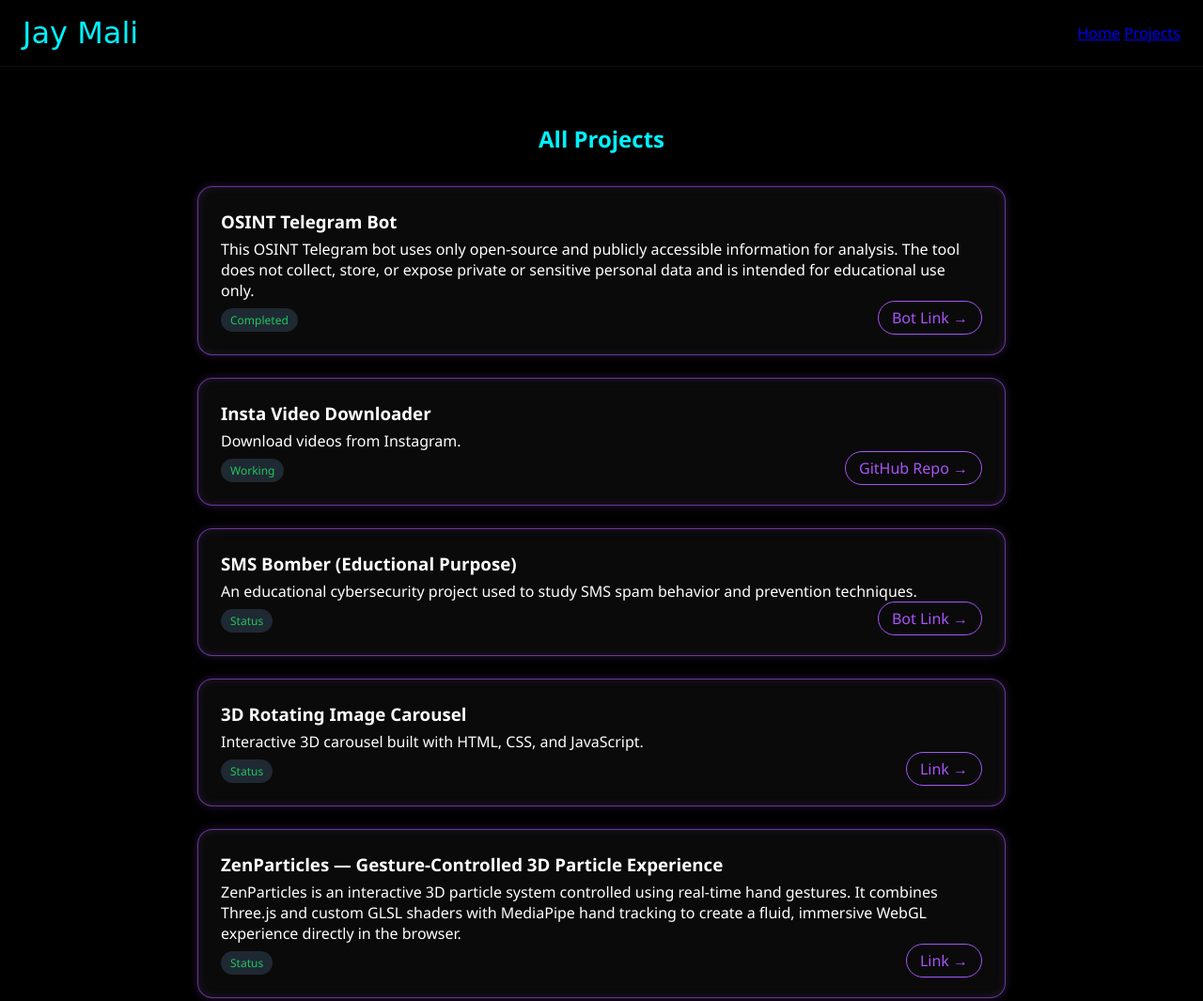
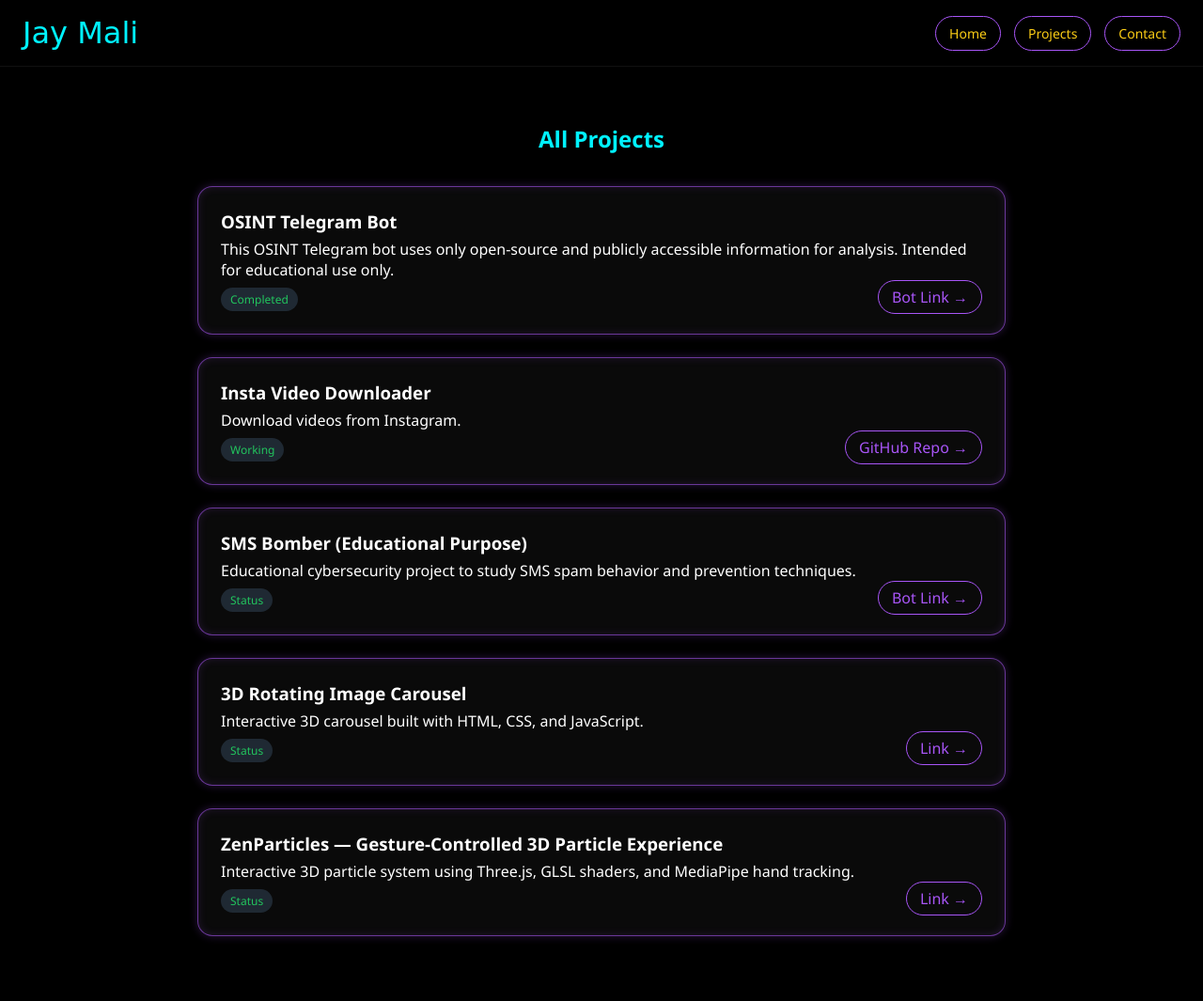
Before and after one commit to masterjay2911/jay-portfolio, a plain HTML site: page projects.html in a window 1280 px wide. Shown: the top 1065 px of the page at 94% size. Drawn offline with Linux system fonts and the light colour scheme.

Commit message:
projects.html

```diff
--- a/projects.html
+++ b/projects.html
@@ -11,26 +11,46 @@
 
 <body>
 
+<!-- HEADER -->
 <header>
   <div class="logo">Jay Mali</div>
-  <div class="top-btns">
+
+  <!-- Desktop Nav -->
+  <nav class="top-nav">
     <a href="index.html">Home</a>
     <a href="projects.html">Projects</a>
+    <a href="#contact">Contact</a>
+  </nav>
+
+  <!-- Hamburger (Mobile) -->
+  <div class="hamburger" id="hamburger">
+    <span></span>
+    <span></span>
+    <span></span>
   </div>
 </header>
 
+<!-- Mobile Menu -->
+<nav class="mobile-menu" id="mobileMenu">
+  <a href="index.html">Home</a>
+  <a href="projects.html">Projects</a>
+  <a href="#contact">Contact</a>
+</nav>
+
+<!-- PROJECTS -->
 <section>
   <h2>All Projects</h2>
 
   <div class="glass project">
     <h3>OSINT Telegram Bot</h3>
-    <p><p>
-This OSINT Telegram bot uses only open-source and publicly accessible information for analysis.
-The tool does not collect, store, or expose private or sensitive personal data and is intended for educational use only.
-</p>
+    <p>
+      This OSINT Telegram bot uses only open-source and publicly accessible
+      information for analysis. Intended for educational use only.
     </p>
     <span class="badge">Completed</span>
-    <a class="link-btn" href="https://t.me/Anka_info_bot">Bot Link →</a>
+    <a class="link-btn" href="https://t.me/Anka_info_bot" target="_blank" rel="noopener">
+      Bot Link →
+    </a>
   </div>
 
   <div class="glass project">
@@ -39,47 +59,58 @@ The tool does not collect, store, or expose private or sensitive personal data a
     <span class="badge">Working</span>
     <a class="link-btn" href="#">GitHub Repo →</a>
   </div>
+
   <div class="glass project">
-    <h3>SMS Bomber (Eductional Purpose)</h3>
-
+    <h3>SMS Bomber (Educational Purpose)</h3>
     <p>
-        An educational cybersecurity project used to study SMS spam behavior and prevention techniques.
+      Educational cybersecurity project to study SMS spam behavior and
+      prevention techniques.
     </p>
-
     <span class="badge">Status</span>
-
     <a class="link-btn" href="#" target="_blank" rel="noopener">
       Bot Link →
     </a>
   </div>
+
   <div class="glass project">
     <h3>3D Rotating Image Carousel</h3>
-
     <p>
       Interactive 3D carousel built with HTML, CSS, and JavaScript.
     </p>
-
     <span class="badge">Status</span>
-
     <a class="link-btn" href="https://jaymali-3d.netlify.app/" target="_blank" rel="noopener">
       Link →
     </a>
   </div>
+
   <div class="glass project">
     <h3>ZenParticles — Gesture-Controlled 3D Particle Experience</h3>
-
     <p>
-        ZenParticles is an interactive 3D particle system controlled using real-time hand gestures. It combines Three.js and custom GLSL shaders with MediaPipe hand tracking to create a fluid, immersive WebGL experience directly in the browser.
+      Interactive 3D particle system using Three.js, GLSL shaders,
+      and MediaPipe hand tracking.
     </p>
-
     <span class="badge">Status</span>
-
     <a class="link-btn" href="https://zenparticles-jaymali.vercel.app/" target="_blank" rel="noopener">
       Link →
     </a>
   </div>
+</section>
 
-</section>
+<!-- HAMBURGER SCRIPT -->
+<script>
+  const hamburger = document.getElementById("hamburger");
+  const mobileMenu = document.getElementById("mobileMenu");
+
+  hamburger.addEventListener("click", () => {
+    mobileMenu.classList.toggle("active");
+  });
+
+  mobileMenu.querySelectorAll("a").forEach(link => {
+    link.addEventListener("click", () => {
+      mobileMenu.classList.remove("active");
+    });
+  });
+</script>
 
 </body>
 </html>
```
Lines whose indentation alone changed are shown as unchanged.
